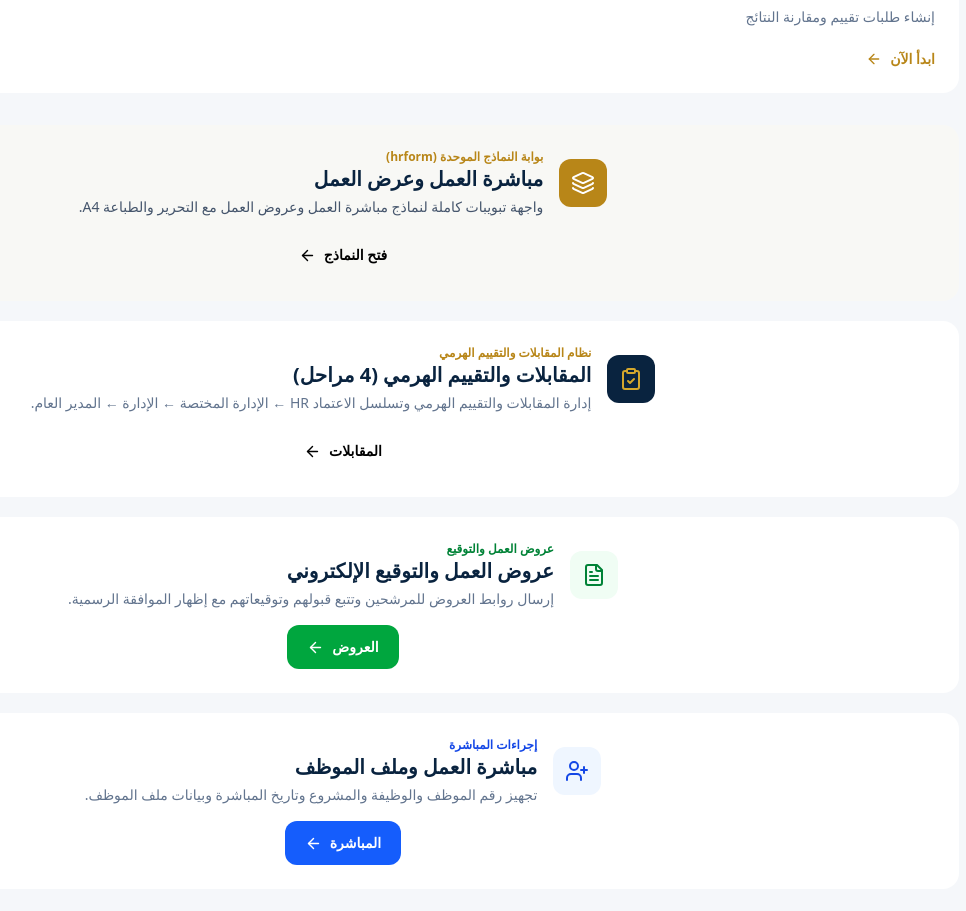
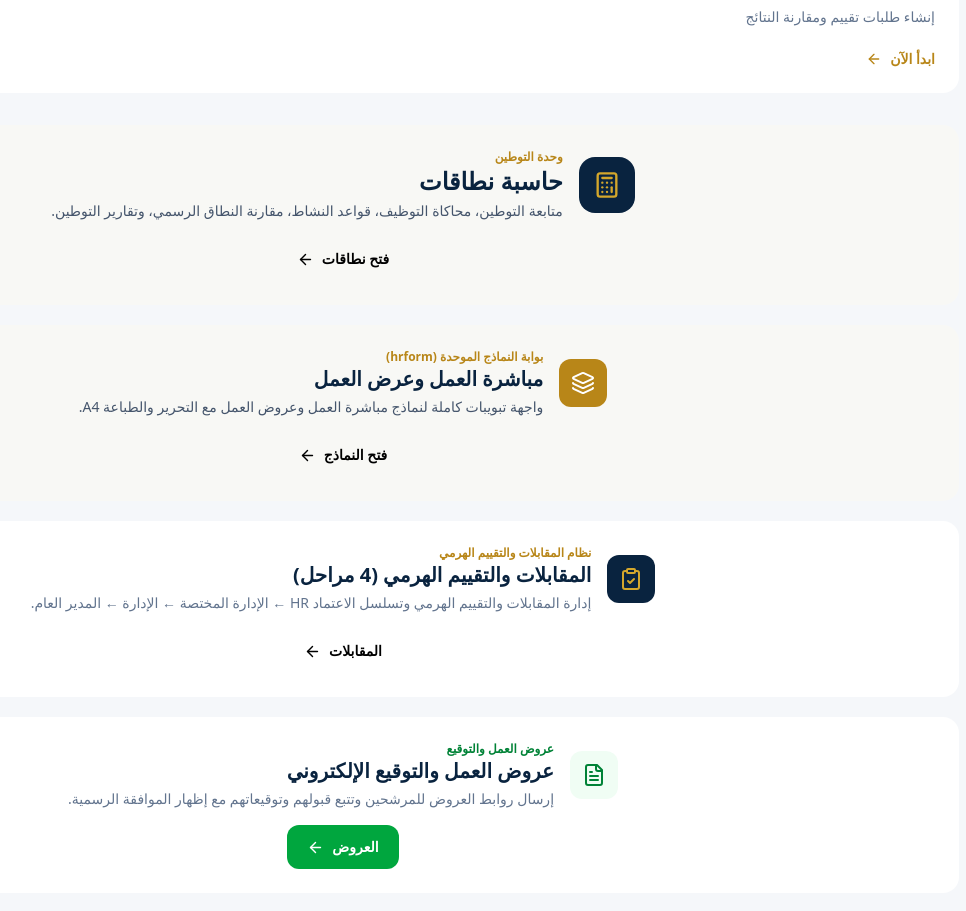
Before and after one commit to tempo033/hr2, a Next.js app: page / in a window 1280 px wide. Shown: the part 1280-2191 px from the top of the page, without its empty margins (297-1263 px from the left). Built offline with nearby package versions, Linux system fonts and the light colour scheme; no server answers.

Commit message:
Show Nitaqat on HR2 home dashboard

```diff
--- a/app/page.tsx
+++ b/app/page.tsx
@@ -1,5 +1,5 @@
 import Link from 'next/link';
-import { BriefcaseBusiness, GraduationCap, ClipboardCheck, UserRoundCheck, ArrowLeft, FilePlus2, UserPlus, Layers, FileText } from 'lucide-react';
+import { BriefcaseBusiness, GraduationCap, ClipboardCheck, UserRoundCheck, ArrowLeft, FilePlus2, UserPlus, Layers, FileText, Calculator } from 'lucide-react';
 
 const cards = [
   ['توظيف', 'إنشاء طلب توظيف وتحديد المتطلبات وتحليل المرشحين', BriefcaseBusiness, '/requests/new'],
@@ -45,6 +45,7 @@ export default function Home() {
         </div>
 
         <div className="grid md:grid-cols-2 gap-5 mt-8">
+          <Link href="/nitaqat" className="card p-6 flex flex-col md:flex-row justify-between gap-4 items-center border-2 border-[#b88618] bg-amber-50/30 hover:-translate-y-0.5 transition rounded-2xl md:col-span-2"><div className="flex items-center gap-4"><div className="w-14 h-14 rounded-2xl bg-[#09233f] text-[#d4a72c] flex items-center justify-center shrink-0"><Calculator size={28}/></div><div><div className="text-xs text-[#b88618] font-bold">وحدة التوطين</div><h3 className="font-black text-2xl text-[#09233f]">حاسبة نطاقات</h3><p className="text-sm text-slate-600 mt-1">متابعة التوطين، محاكاة التوظيف، قواعد النشاط، مقارنة النطاق الرسمي، وتقارير التوطين.</p></div></div><span className="btn-gold rounded-xl px-5 py-3 font-bold flex items-center gap-2 text-sm shrink-0">فتح نطاقات <ArrowLeft size={17}/></span></Link>
           <Link href="/forms/unified" className="card p-6 flex flex-col md:flex-row justify-between gap-4 items-center border-2 border-[#b88618] bg-amber-50/30 hover:-translate-y-0.5 transition rounded-2xl">
             <div className="flex items-center gap-4">
               <div className="w-12 h-12 rounded-xl bg-[#b88618] text-white flex items-center justify-center shrink-0"><Layers size={24} /></div>
```
